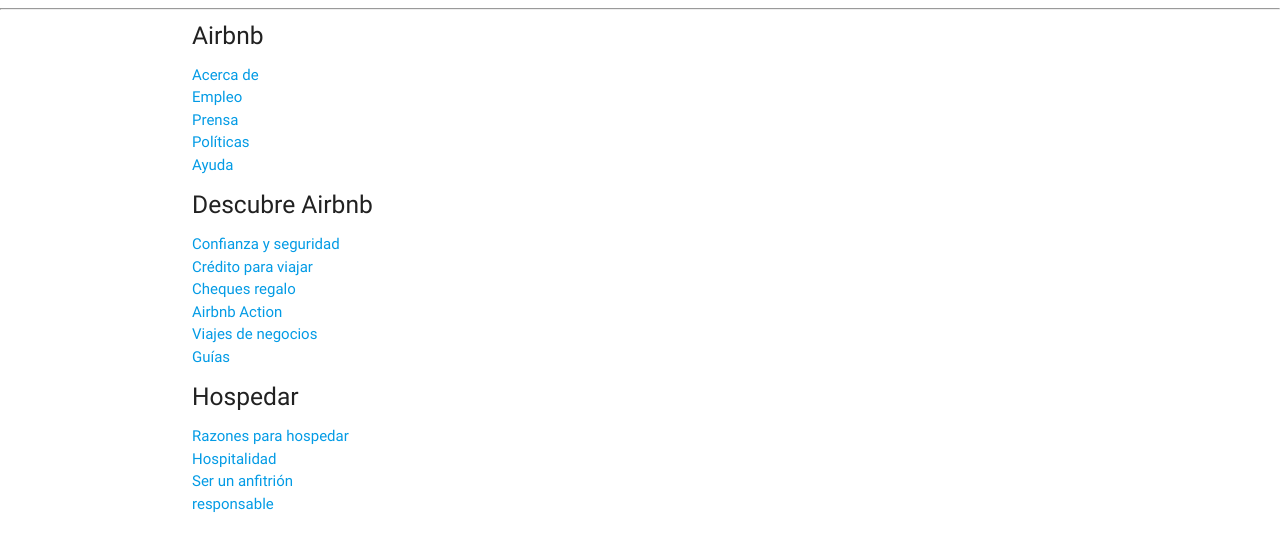
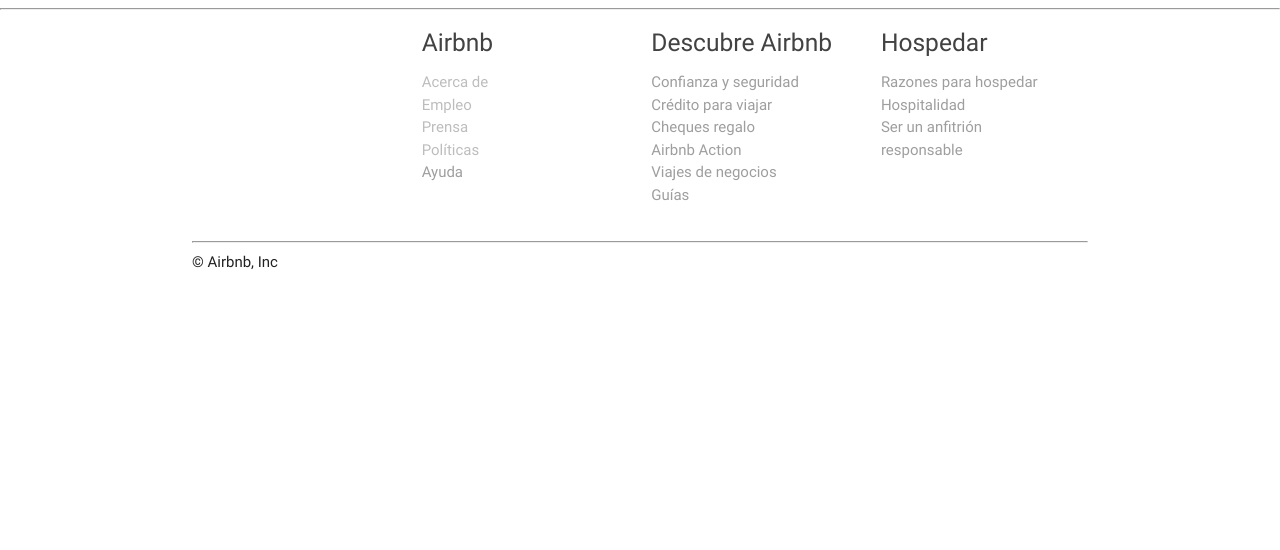
Before and after one commit to Sacunao/airbnb, a website: page public/index.html in a window 1280 px wide. Drawn offline with nearby package versions, Linux system fonts and the light colour scheme; files whose address does not match are found by name.

Commit message:
insertando contenido

```diff
--- a/public/index.html
+++ b/public/index.html
@@ -14,79 +14,80 @@
 </head>
 <body>
 
-
-    <footer>
-        <hr>
+ <footer><hr>
     <div class="container">
-            <div class="col m3 l3">
-                <div class="col s6">
+        <div class="row">
+		    <div class="col l3 m3">
 		    </div>
-                <div class="col s6">
-                </div>
-            </div>
-            <div class="col m3 l3">
-                <h5>Airbnb</h5>
+	        <div class="col l3 m3">
+		        <h5 class=" grey-text text-darken-3">Airbnb</h5>
 		        <ul>
 		           <li>
-		    			<a href="">Acerca de</a>
+		              <a class="grey-text text-lighten-1" href="">Acerca de</a>
 		           </li>
 		           <li>
-		    			<a href="">Empleo</a>
+		              <a class="grey-text text-lighten-1" href="">Empleo</a>
 		           </li>
 		           <li>
-		    			<a href="">Prensa</a>
+		              <a class="grey-text text-lighten-1" href="">Prensa</a>
 		           </li>
 		           <li>
-		    			<a href="">Políticas</a>
+		               <a class=" grey-text text-lighten-1" href="">Políticas</a>
 		           </li>
 		           <li>
-		    			<a href="">Ayuda</a>
+		              <a class=" grey-text text- lighten-1" href="">Ayuda</a>
 		           </li>
 		        </ul>
 	        </div>
-		    <div class="col m3 l3">
-		        <h5>Descubre Airbnb</h5>
+            <div class="col l3 m3">
+                <h5 class=" grey-text text-darken-3">Descubre Airbnb</h5>
                 <ul>
                     <li>
-            			<a href="">Confianza y seguridad</a>
+                       <a class=" grey-text text- lighten-1" href="">Confianza y seguridad</a>
                     </li>
                     <li>
-            			<a href="">Crédito para viajar</a>
+                       <a class=" grey-text text- lighten-1" href="">Crédito para viajar</a>
                     </li>
                     <li>
-            			<a href="">Cheques regalo</a>
+                       <a class=" grey-text text- lighten-1" href="">Cheques regalo</a>
                     </li>
                     <li>
-            			<a href="">Airbnb Action</a>
+                       <a class=" grey-text text- lighten-1" href="">Airbnb Action</a>
                     </li>
                     <li>
-            			<a href="">Viajes de negocios</a>
+                       <a class=" grey-text text- lighten-1 " href="">Viajes de negocios</a>
                     </li>
                     <li>
-            			<a href="">Guías</a>
+                       <a class=" grey-text text- lighten-1"  href="">Guías</a>
                     </li>
                 </ul>
             </div>
-		    <div class="col m3 l3">
-		        <h5>Hospedar</h5>
+            <div class="col l3 m3">
+                <h5 class=" grey-text text-darken-3">Hospedar</h5>
                 <ul>
                     <li>
-            			<a href="">Razones para hospedar</a>
+                       <a class=" grey-text text- lighten-1" href="">Razones para hospedar</a>
                     </li>
                     <li>
-            			<a href="">Hospitalidad</a>
+                       <a class=" grey-text text- lighten-1" href="">Hospitalidad</a>
                     </li>
                     <li>
-            			<a href="">Ser un anfitrión </a>
+                       <a class=" grey-text text- lighten-1" href="">Ser un anfitrión </a>
                     </li>
                     <li>
-            			<a href="">responsable</a>
+                       <a class=" grey-text text- lighten-1" href="">responsable</a>
                     </li>
                 </ul>
             </div>
         </div>
+    </div>
+    <div class="footer-copyright">
+    <div class="container"><hr>
+      © Airbnb, Inc
+      </div>
+    </div>
+  </footer>
 
-    </footer>
 	<!--Import jQuery before materialize.js-->
 	<script type="text/javascript" src="https://code.jquery.com/jquery-2.1.1.min.js"></script>
 	<script type="text/javascript" src="js/vendor/materialize.min.js"></script>
```
Lines whose indentation alone changed are shown as unchanged.
